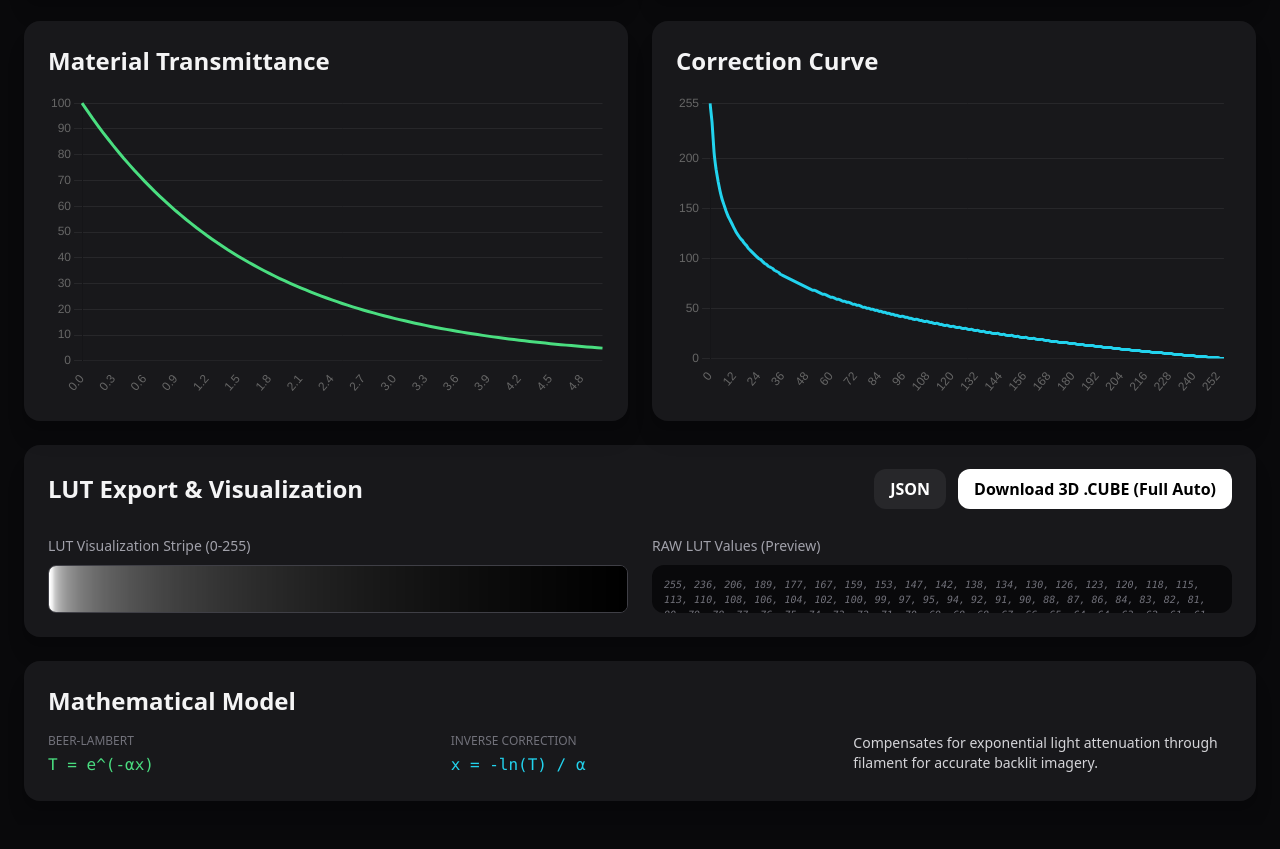
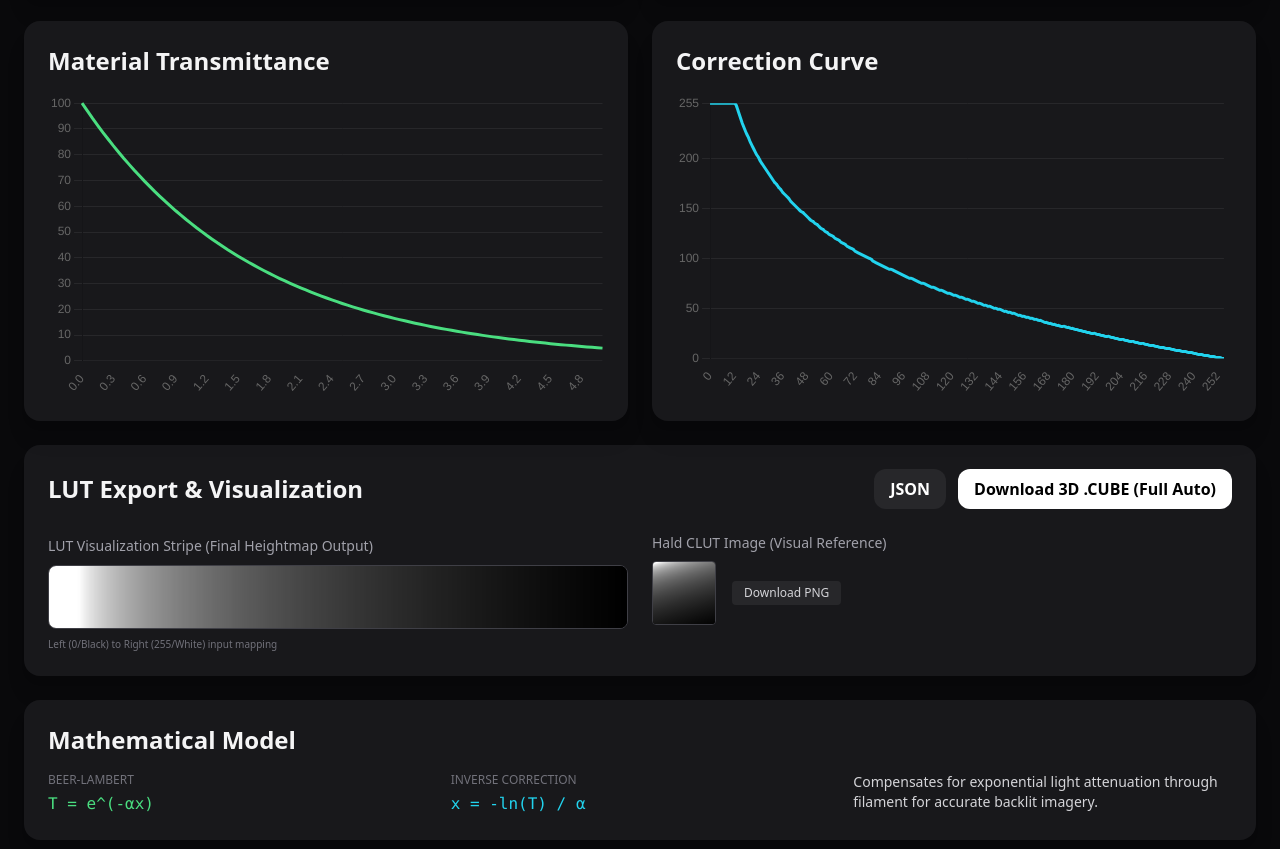
Before and after one commit to azzamunza/3DPrinted-lithophanes, a plain HTML site: page index.html in a window 1280 px wide. Shown: the part 415-1264 px from the top of the page. Before the commit the page ends 1240 px from the top, so only its background shows below. Drawn offline with nearby package versions, Linux system fonts and the light colour scheme.

Commit message:
Update UI to match 3D LUT logic and add Hald CLUT image visualization

```diff
--- a/index.html
+++ b/index.html
@@ -91,12 +91,17 @@
 
             <div class="grid grid-cols-1 md:grid-cols-2 gap-6">
                 <div class="space-y-2">
-                    <label class="text-sm text-zinc-400">LUT Visualization Stripe (0-255)</label>
-                    <canvas id="lutCanvas" class="w-full h-12 rounded-lg bg-black border border-zinc-700"></canvas>
+                    <label class="text-sm text-zinc-400">LUT Visualization Stripe (Final Heightmap Output)</label>
+                    <canvas id="lutCanvas" class="w-full h-16 rounded-lg bg-black border border-zinc-700 shadow-inner"></canvas>
+                    <p class="text-[10px] text-zinc-500">Left (0/Black) to Right (255/White) input mapping</p>
                 </div>
-                <div class="space-y-2">
-                    <label class="text-sm text-zinc-400">RAW LUT Values (Preview)</label>
-                    <div id="lutDisplay" class="bg-zinc-950 rounded-xl p-3 text-[10px] font-mono h-12 overflow-hidden text-zinc-500 italic"></div>
+                <div class="space-y-2 flex flex-col">
+                    <label class="text-sm text-zinc-400">Hald CLUT Image (Visual Reference)</label>
+                    <div class="flex gap-4 items-center">
+                        <canvas id="haldCanvas" class="w-16 h-16 rounded bg-black border border-zinc-700"></canvas>
+                        <button id="downloadHaldBtn" class="bg-zinc-800 text-xs text-zinc-300 px-3 py-1 rounded hover:bg-zinc-700">Download PNG</button>
+                    </div>
+                    <div id="lutDisplay" class="hidden"></div>
                 </div>
             </div>
         </div>
@@ -142,7 +147,7 @@
         function update() {
             const lumens = parseFloat(document.getElementById('lumens').value) || 0;
             const alpha = parseFloat(document.getElementById('filamentType').value);
-            const maxThickness = parseFloat(document.getElementById('thickness').value) || 0;
+            const maxThickness = parseFloat(document.getElementById('thickness').value) || 5;
 
             document.getElementById('alphaDisplay').innerText = alpha + ' mm⁻¹';
 
@@ -158,7 +163,7 @@
             transmittanceChart.data.datasets[0].data = transValues;
             transmittanceChart.update();
 
-            // Update Curve & LUT
+            // Update Curve & LUT (Synchronized with 3D LUT logic)
             const curveLabels = [];
             const curveValues = [];
             currentLutData = [];
@@ -166,8 +171,11 @@
             for (let i = 0; i <= 255; i++) {
                 const brightness = i / 255;
                 const corrected = -Math.log(Math.max(0.001, brightness));
-                const normalized = Math.min(corrected / 6, 1);
-                const output = Math.round(normalized * 255);
+
+                // Map to thickness: 0.0 (white/thin) to 1.0 (black/thick)
+                // Note: The log math naturally handles the inversion (1.0 brightness -> 0 corrected)
+                const outVal = Math.min(corrected / alpha / maxThickness, 1.0);
+                const output = Math.round(outVal * 255);
 
                 currentLutData.push(output);
                 curveLabels.push(i);
@@ -177,23 +185,51 @@
             curveChart.data.datasets[0].data = curveValues;
             curveChart.update();
 
-            // Update LUT Visualization
+            // Update LUT Visualization Stripe
             const canvas = document.getElementById('lutCanvas');
             const ctx = canvas.getContext('2d');
             canvas.width = 256;
-            canvas.height = 1;
-            const imgData = ctx.createImageData(256, 1);
+            canvas.height = 64;
             for (let i = 0; i < 256; i++) {
                 const val = currentLutData[i];
-                imgData.data[i * 4] = val;
-                imgData.data[i * 4 + 1] = val;
-                imgData.data[i * 4 + 2] = val;
-                imgData.data[i * 4 + 3] = 255;
+                ctx.fillStyle = `rgb(${val}, ${val}, ${val})`;
+                ctx.fillRect(i, 0, 1, 64);
             }
-            ctx.putImageData(imgData, 0, 0);
 
-            document.getElementById('lutDisplay').innerText = currentLutData.slice(0, 64).join(', ') + '...';
+            // Update Hald CLUT Image (Visual representation of the 3D LUT)
+            const hald = document.getElementById('haldCanvas');
+            const hctx = hald.getContext('2d');
+            hald.width = 64;
+            hald.height = 64;
+            const hData = hctx.createImageData(64, 64);
+
+            for (let y = 0; y < 64; y++) {
+                for (let x = 0; x < 64; x++) {
+                    const idx = (y * 64 + x) * 4;
+                    const r = (x / 63);
+                    const g = (y / 63);
+                    const b = 0.5; // Fixed blue for visualization
+
+                    const luminance = (0.2126 * r) + (0.7152 * g) + (0.0722 * b);
+                    const corrected = -Math.log(Math.max(0.001, luminance));
+                    const outVal = Math.min(corrected / alpha / maxThickness, 1.0) * 255;
+
+                    hData.data[idx] = outVal;
+                    hData.data[idx+1] = outVal;
+                    hData.data[idx+2] = outVal;
+                    hData.data[idx+3] = 255;
+                }
+            }
+            hctx.putImageData(hData, 0, 0);
         }
+
+        document.getElementById('downloadHaldBtn').addEventListener('click', () => {
+            const canvas = document.getElementById('haldCanvas');
+            const link = document.createElement('a');
+            link.download = 'filament-clut.png';
+            link.href = canvas.toDataURL();
+            link.click();
+        });
 
         function downloadCube() {
             // Generate a 3D LUT (Size 33) for professional one-click conversion
```
